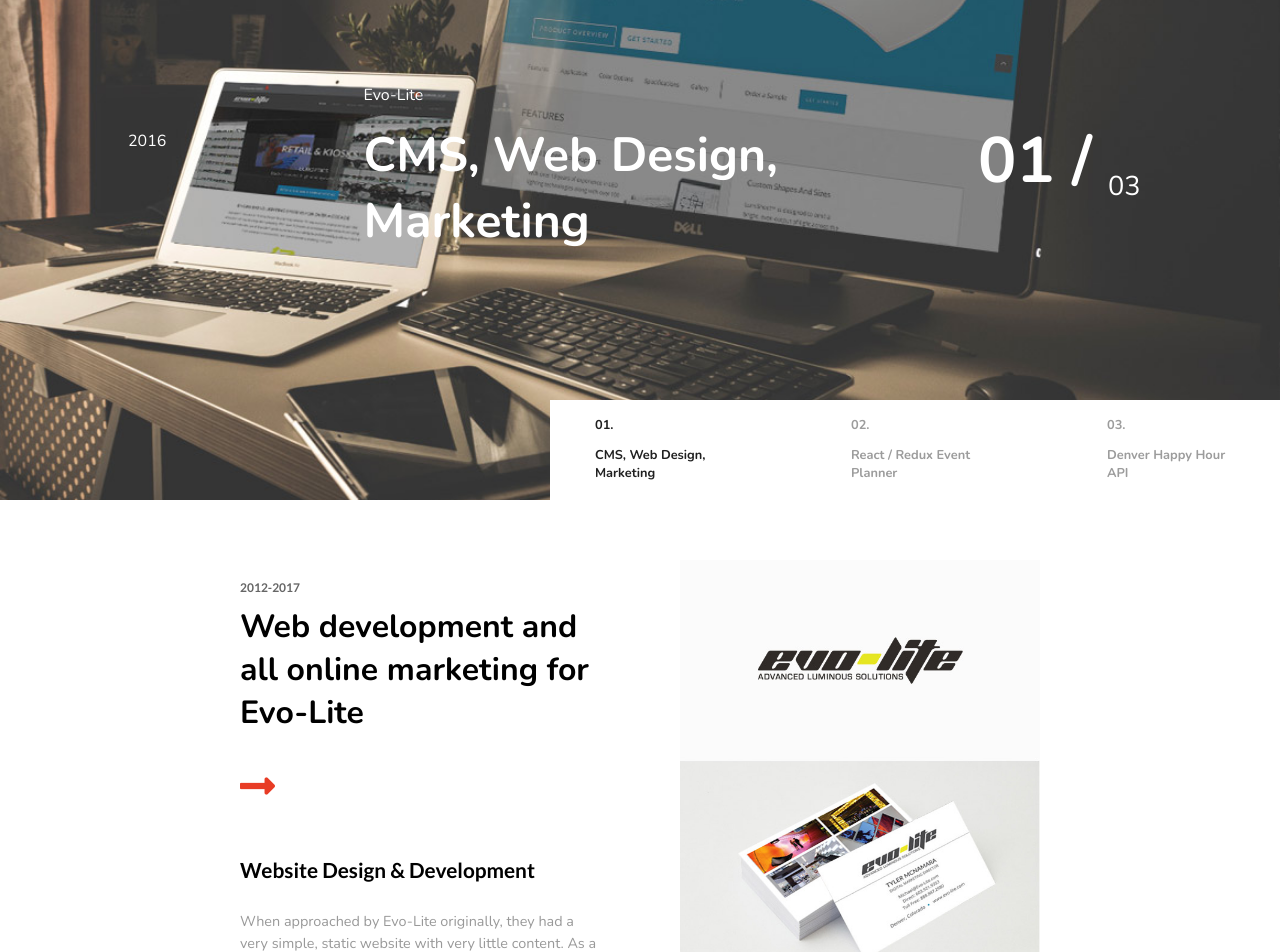
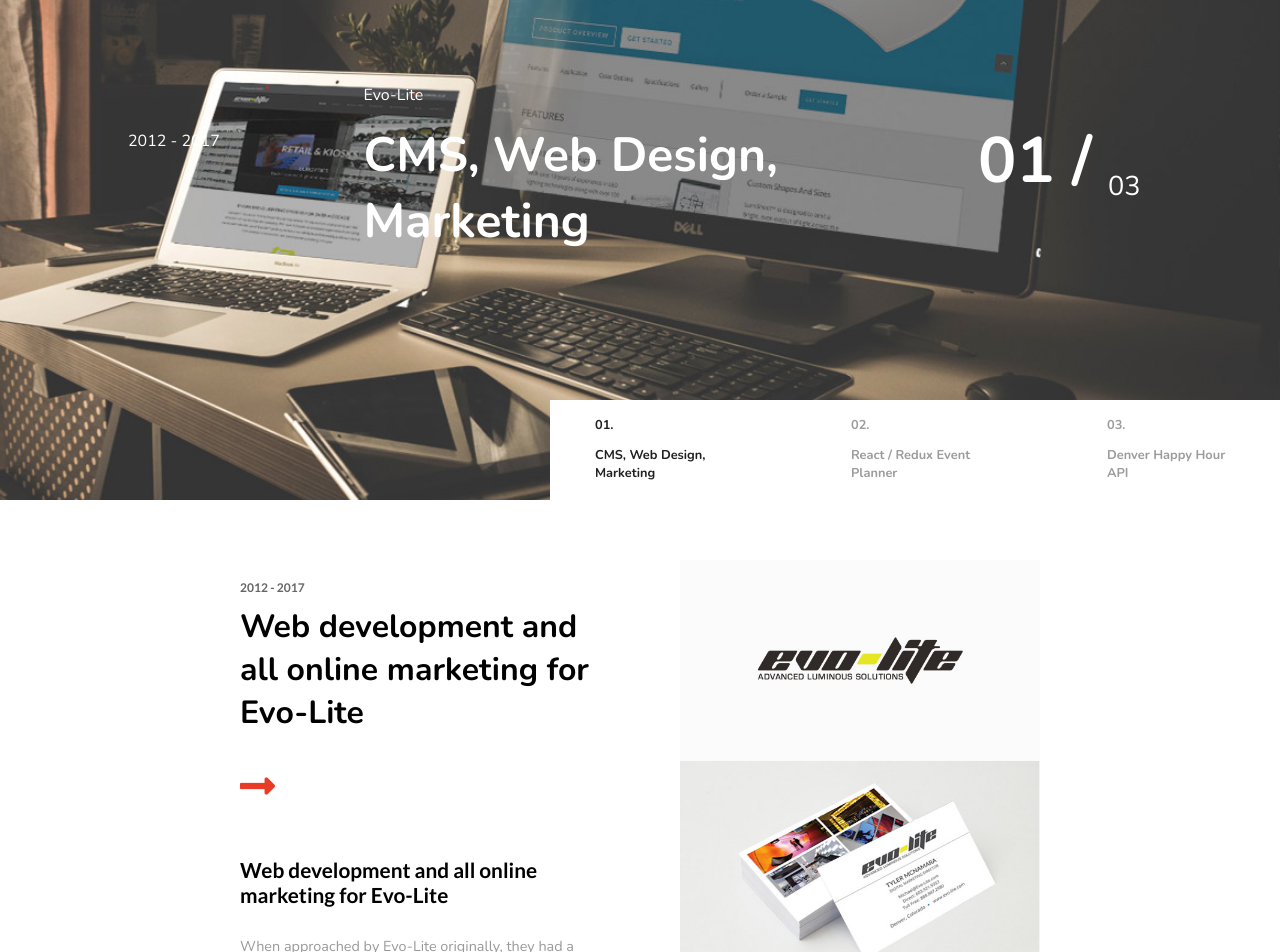
Before and after one commit to mcnamara14/portfolio, a React (Create React App) app: page / in a window 1280 px wide. Shown: the part 100-1052 px from the top of the page. Built offline with nearby package versions, Linux system fonts and the light colour scheme.

Commit message:
Add action to save project info titles and text

```diff
--- a/src/actions/project.js
+++ b/src/actions/project.js
@@ -1,9 +1,13 @@
-export const storeProject = (image, company, title, year, active) => ({
+export const storeProject = (image, company, title, dates, projectInfoTitle, projectInfoTitle1, projectInfoBodyP1, projectInfoBodyP2, active) => ({
   type: 'STORE_PROJECT',
   image,
   company,
   title,
-  year,
+  dates,
+  projectInfoTitle,
+  projectInfoTitle1,
+  projectInfoBodyP1,
+  projectInfoBodyP2,
   active
 });
 
@@ -11,7 +15,3 @@
   type: 'ACTIVATE_PROJECT',
   title
 });
-
-export const deactivateProject = () => ({
-  type: 'DEACTIVATE_PROJECT'
-});
--- a/src/components/App/App.js
+++ b/src/components/App/App.js
@@ -15,14 +15,22 @@
      image: 'evo-lite-main.jpg',
      company: 'Evo-Lite',
      title: 'CMS, Web Design, Marketing',
-     year: '2016',
+     dates: '2012 - 2017',
+     projectInfoTitle: 'Web development and all online marketing for Evo-Lite',
+     projectInfoTitle1: 'Website Design & Development',
+     projectInfoBodyP1: 'When approached by Evo-Lite originally, they had a very simple, static website with very little content. As a growing company they required a site that could expand to meet their needs as they matured. We designed a website that could be updated easily and included the many features they required, including: photo gallery, web chat, landing pages for newsletter leads, product documentation hub, multiple contact forms, and dynamic product pages.',
+     projectInfoBodyP2: 'The process was extensive but resulted in the client getting exactly what they needed out of a site.',
      active: true
     },
     {
       image: 'evo-lite-main.jpg',
       company: 'Daytrip',
       title: 'React / Redux Event Planner',
-      year: '2018',
+      dates: '2018',
+      projectInfoTitle: 'Web development and all online marketing for Evo-Lite',
+      projectInfoTitle1: 'Website Design & Development',
+      projectInfoBodyP1: 'When approached by Evo-Lite originally, they had a very simple, static website with very little content. As a growing company they required a site that could expand to meet their needs as they matured. We designed a website that could be updated easily and included the many features they required, including: photo gallery, web chat, landing pages for newsletter leads, product documentation hub, multiple contact forms, and dynamic product pages.',
+      projectInfoBodyP2: 'The process was extensive but resulted in the client getting exactly what they needed out of a site.',
       active: false
      }
   ]
@@ -33,9 +41,9 @@
 
 storeProjects = () => {
   this.projects.forEach((project) => {
-    const { image, company, title, year, active } = project;
+    const { image, company, title, dates, projectInfoTitle, projectInfoTitle1, projectInfoBodyP1, projectInfoBodyP2, active } = project;
 
-    this.props.storeProject(image, company, title, year, active)
+    this.props.storeProject(image, company, title, dates, projectInfoTitle, projectInfoTitle1, projectInfoBodyP1, projectInfoBodyP2, active)
   })
 }
 
@@ -52,7 +60,7 @@
 }
 
 export const mapDispatchToProps = (dispatch) => ({
-  storeProject: (image, company, title, year, active) => dispatch(storeProject(image, company, title, year, active))
+  storeProject: (image, company, title, dates, projectInfoTitle, projectInfoTitle1, projectInfoBodyP1, projectInfoBodyP2, active) => dispatch(storeProject(image, company, title, dates, projectInfoTitle, projectInfoTitle1, projectInfoBodyP1, projectInfoBodyP2, active))
 });
 
 export default connect(null, mapDispatchToProps)(App);
--- a/src/components/HeroInfo/HeroInfo.js
+++ b/src/components/HeroInfo/HeroInfo.js
@@ -4,7 +4,7 @@
 class HeroInfo extends Component {
   render() {
     let activeProject;
-    const { company, title, year } = this.props;
+    const { company, title, dates } = this.props;
 
 
     let num = '01';
@@ -13,7 +13,7 @@
     return (
       <section className="heroInfo">
         <div className="heroInfoLeft">
-          <p>{year}</p>
+          <p>{dates}</p>
         </div>
         <div className="heroInfoCenter">
           <h3>{company}</h3>
--- a/src/components/ProjectInfo/ProjectInfo.js
+++ b/src/components/ProjectInfo/ProjectInfo.js
@@ -10,7 +10,7 @@
     const activeProject = projects.find(project => project.active === true);
 
     if (activeProject) {
-      const { company } = activeProject;
+      const { company, dates, projectInfoTitle, projectInfoTitle1, projectInfoBodyP1, projectInfoBodyP2 } = activeProject;
 
       switch (company) {
         case 'Evo-Lite':
@@ -24,11 +24,12 @@
       return (
         <section className="projectInfo">
           <article className="projectInfoLeft">
-            <h5>2012-2017</h5>
+            <h5>{dates}</h5>
             <h3>Web development and all online marketing for Evo-Lite</h3>
             <i class="fas fa-long-arrow-alt-right"></i>
-            <h4>Website Design & Development</h4>
-            <p>When approached by Evo-Lite originally, they had a very simple, static website with very little content. As a growing company they required a site that could expand to meet their needs as they matured. We designed a website that could be updated easily and included the many features they required, including: photo gallery, web chat, landing pages for newsletter leads, product documentation hub, multiple contact forms, and dynamic product pages.</p><p>The process was extensive but resulted in the client getting exactly what they needed out of a site.</p>
+            <h4>{projectInfoTitle}</h4>
+            <p>{projectInfoBodyP1}</p>
+            <p>{projectInfoBodyP2}</p>
             <h4>Online Marketing</h4>
             <p>The clients business was in an industry with a lot of competition so online marketing / search engine optimization (SEO) efforts were extremely important. We did considerable keyword research to understand what people were searching for in order to find the clients type of company. We inserted these keywords throughout the website text, titles, page descriptions, as well as in blogs we helped the company create.</p>
             <p>This work along with other SEO techniques have brought the website to the very top of Google for the vast majority of keywords related to the products sold by the company. This has increased traffic by over times the original traffic of the old website and the website is now, by far, the biggest lead generator for Evo-Lite.</p>
--- a/src/components/hero/Hero.js
+++ b/src/components/hero/Hero.js
@@ -13,8 +13,9 @@
     const { projects } = this.props;
 
     if (projects.length) {
+      console.log(projects)
       const activeProject = projects.find(project => project.active === true);
-      const { company, title, year } = activeProject;
+      const { company, title, dates } = activeProject;
       company === 'Evo-Lite' ? image = evoliteImage : image = japan;
 
       const backgroundImage = {backgroundImage: "url(" + image + ")"};
@@ -22,7 +23,7 @@
     return (
       <section className="hero" style={ backgroundImage } >
         <Nav />
-        <HeroInfo company={company} title={title} year={year}/>
+        <HeroInfo company={company} title={title} dates={dates}/>
         <HeroNav />
       </section>
     );
--- a/src/reducers/projects.js
+++ b/src/reducers/projects.js
@@ -1,7 +1,17 @@
 export const projects = (state = [], action) => {
   switch (action.type) {
     case 'STORE_PROJECT':
-      return [...state, {image: action.image, title: action.title, year: action.year, company: action.company, active: action.active}];
+      return [...state, {
+        image: action.image,
+        title: action.title,
+        dates: action.dates,
+        company: action.company,
+        projectInfoTitle: action.projectInfoTitle,
+        projectInfoTitle1: action.projectInfoTitleP1,
+        projectInfoBodyP1: action.projectInfoBodyP1,
+        projectInfoBodyP2: action.projectInfoBodyP2,
+        active: action.active
+      }];
     case 'ACTIVATE_PROJECT':
       return state.map(project => {
         if (action.title === project.title) {
```
